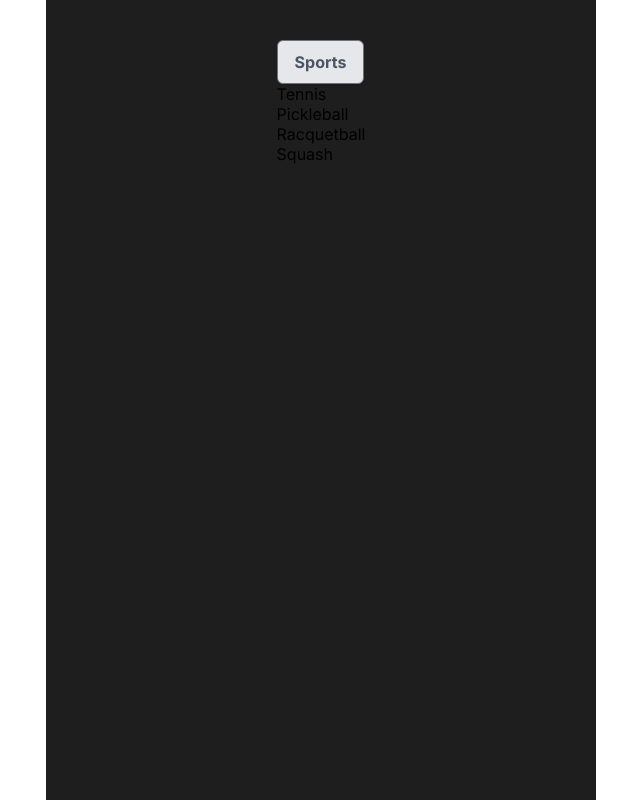
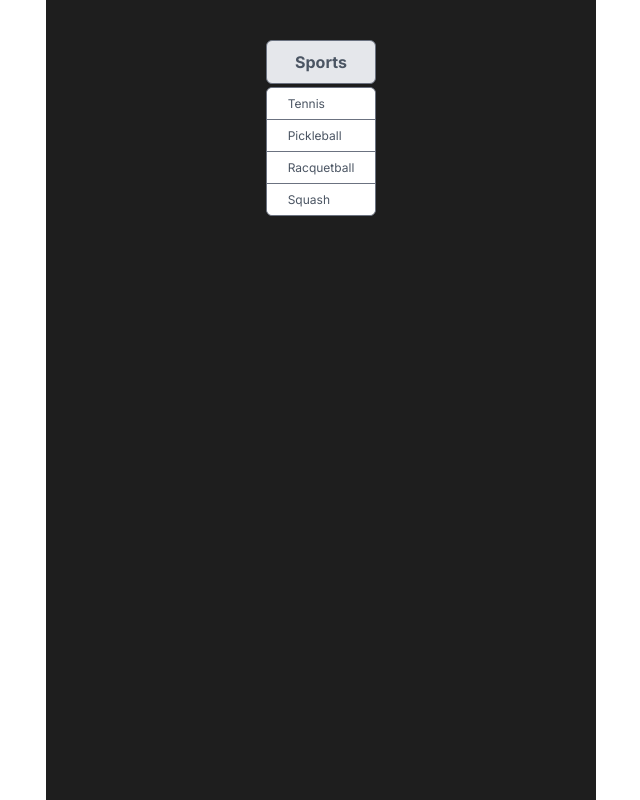
Before and after one commit to adex-badr18/scrimba-component-library, a React (Vite) app: page / in a window 1280 px wide. Shown: the whole page, without its empty margins (319-959 px from the left). Built offline with nearby package versions, Linux system fonts and the light colour scheme.

Commit message:
Style all menu components

```diff
--- a/src/App.css
+++ b/src/App.css
@@ -22,6 +22,11 @@ button {
     font-size: 16px;
     line-height: 24px;
     color: #4B5563;
+    cursor: pointer;
+}
+
+button:focus {
+    outline: none;
 }
 
 button.btn-sm {
@@ -53,3 +58,75 @@ button.btn-danger {
     border-radius: 6px;
     color: #F87171;
 }
+
+/* Menu */
+.menu {
+    display: flex;
+    flex-direction: column;
+    gap: 3px;
+}
+
+.menu-dropdown {
+    background: #FFFFFF;
+    border: 0.5px solid #6B7280;
+    border-radius: 6px;
+    color: #4B5563;
+}
+
+.menu-item {
+    background: #FFFFFF;
+    font-family: 'Inter';
+    font-style: normal;
+    font-weight: 400;
+    font-size: 12px;
+    line-height: 17px;
+    color: #4B5563;
+    padding: 7px 21px;
+    cursor: pointer;
+}
+
+.menu-item:not(:last-of-type) {
+    border-bottom: 1px solid #6B7280;
+}
+
+.menu-item:hover {
+    background-color: #F5F5F5;
+}
+
+.menu-dropdown div:nth-of-type(1) {
+    border-radius: 6px 6px 0 0;
+}
+
+.menu-dropdown div:last-of-type {
+    border-radius: 0 0 6px 6px;
+}
+
+
+
+/*
+
+box-sizing: border-box;
+
+position: absolute;
+width: 85px;
+height: 30px;
+left: 0px;
+top: 59.5px;
+
+background: #FFFFFF;
+border-bottom: 0.708333px solid #6B7280;
+
+position: absolute;
+width: 36px;
+height: 17px;
+left: 21px;
+top: 96.25px;
+
+font-family: 'Inter';
+font-style: normal;
+font-weight: 400;
+font-size: 12px;
+line-height: 17px;
+color: #4B5563;
+identical to box height, or 142%
+*/
```
